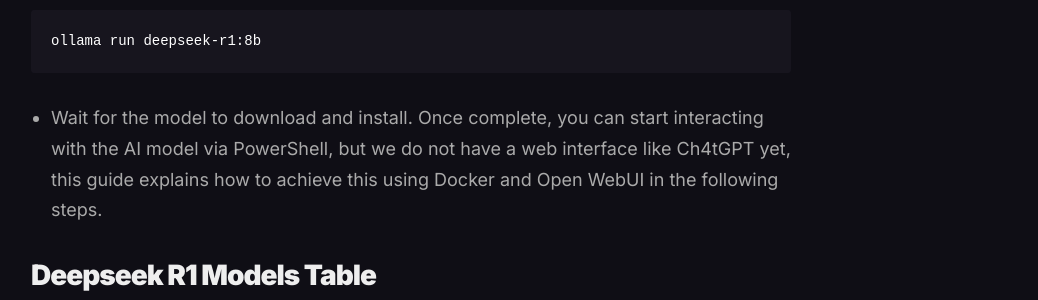
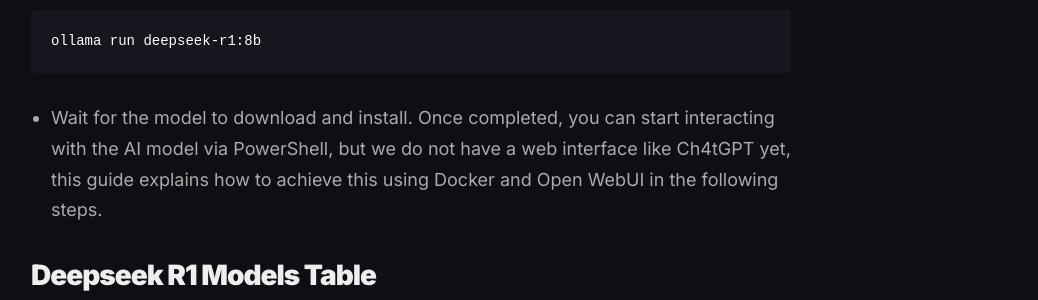
Before and after one commit to Vorkharium/vorkharium.github.io, a Jekyll site: the page built from _posts/2025-28-01-Deepseek-R1-with-Docker-and-Open-WebUI.md, in a window 1280 px wide and 900 px high, scrolled down 1426 px. Shown: the part 153-453 px from the top of the window, without its empty margins (229-1267 px from the left). Built offline with Jekyll 4.4.1, drawn with Linux system fonts in a browser that asks for light colours.

Commit message:
Update 2025-28-01-Deepseek-R1-with-Docker-and-Open-WebUI.md

````diff
--- a/_posts/2025-28-01-Deepseek-R1-with-Docker-and-Open-WebUI.md
+++ b/_posts/2025-28-01-Deepseek-R1-with-Docker-and-Open-WebUI.md
@@ -24,7 +24,7 @@
 ollama run deepseek-r1:8b
 ```
 
-- Wait for the model to download and install. Once complete, you can start interacting with the AI model via PowerShell, but we do not have a web interface like Ch4tGPT yet, this guide explains how to achieve this using Docker and Open WebUI in the following steps.
+- Wait for the model to download and install. Once completed, you can start interacting with the AI model via PowerShell, but we do not have a web interface like Ch4tGPT yet, this guide explains how to achieve this using Docker and Open WebUI in the following steps.
 
 ##  Deepseek R1 Models Table
 Below is a table to help you choose the right model based on your hardware:
````
